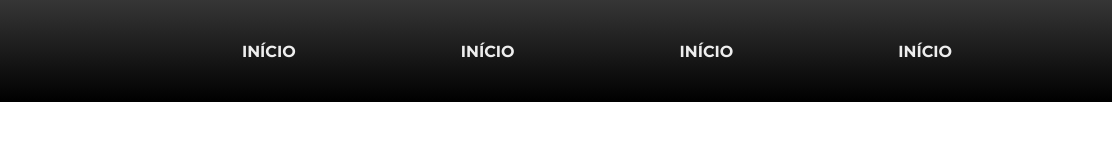
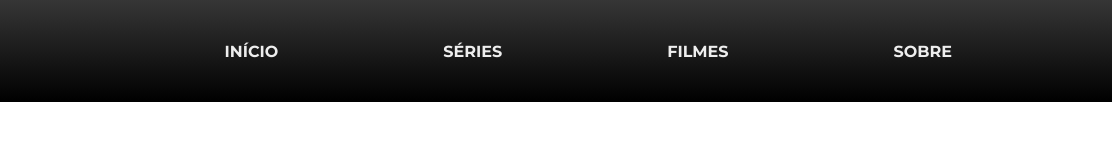
Before and after one commit to lllleao/ludos_site, a website: page index.html in a window 1280 px wide. Shown: the full height of the page, 168-1280 px from the left. Drawn offline with nearby package versions, Linux system fonts and the light colour scheme; files that its build step writes are made by us from their sources.

```diff
--- a/index.html
+++ b/index.html
@@ -21,13 +21,13 @@
                         <a href="#">Início</a>
                     </li>
                     <li class="menu__list__item">
-                        <a href="#">Início</a>
+                        <a href="#">Séries</a>
                     </li>
                     <li class="menu__list__item">
-                        <a href="#">Início</a>
+                        <a href="#">Filmes</a>
                     </li>
                     <li class="menu__list__item">
-                        <a href="#">Início</a>
+                        <a href="#">Sobre</a>
                     </li>
                 </ul>
             </nav>
```
